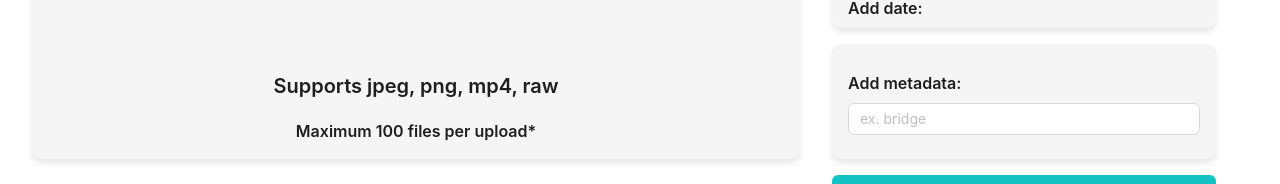
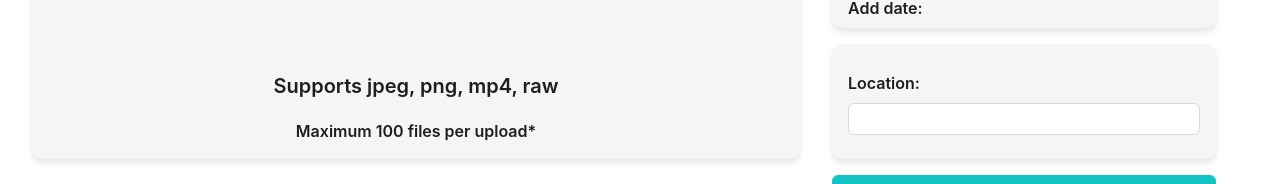
Before and after one commit to Sneaky-Breeky/Team-6-AE, a React (Create React App) app in the folder src/frontend/: page /user/upload in a window 1280 px wide. Shown: the part 553-737 px from the top of the page. Built offline with nearby package versions, Linux system fonts and the light colour scheme.

Commit message:
fixed typo

```diff
--- a/src/frontend/src/pages/user/UserUpload.js
+++ b/src/frontend/src/pages/user/UserUpload.js
@@ -155,10 +155,9 @@ export default function UserDashboard() {
 
                     {/*Location Box*/}
                     <Box sx={metadataBoxStyle}>
-                        <Title level={5}>Add metadata:</Title>
+                        <Title level={5}>Location:</Title>
                         <Form.Item>
                             <Input
-                                placeholder="ex. bridge"
                                 value={location}
                                 onChange={(e) => setLocation(e.target.value)}
                             />
```
